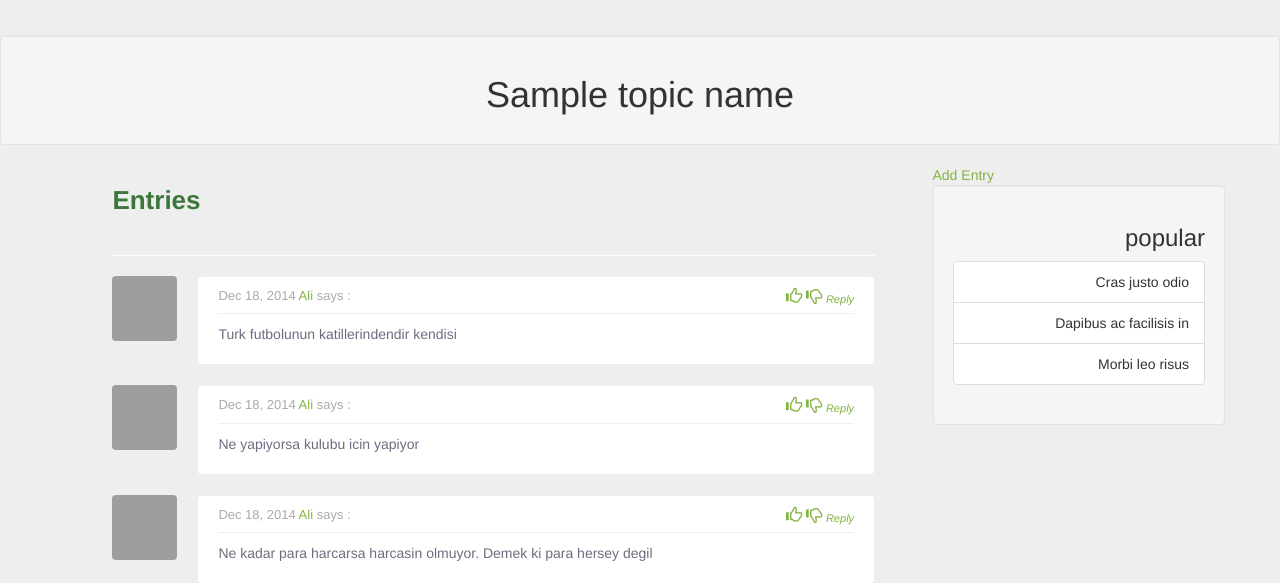
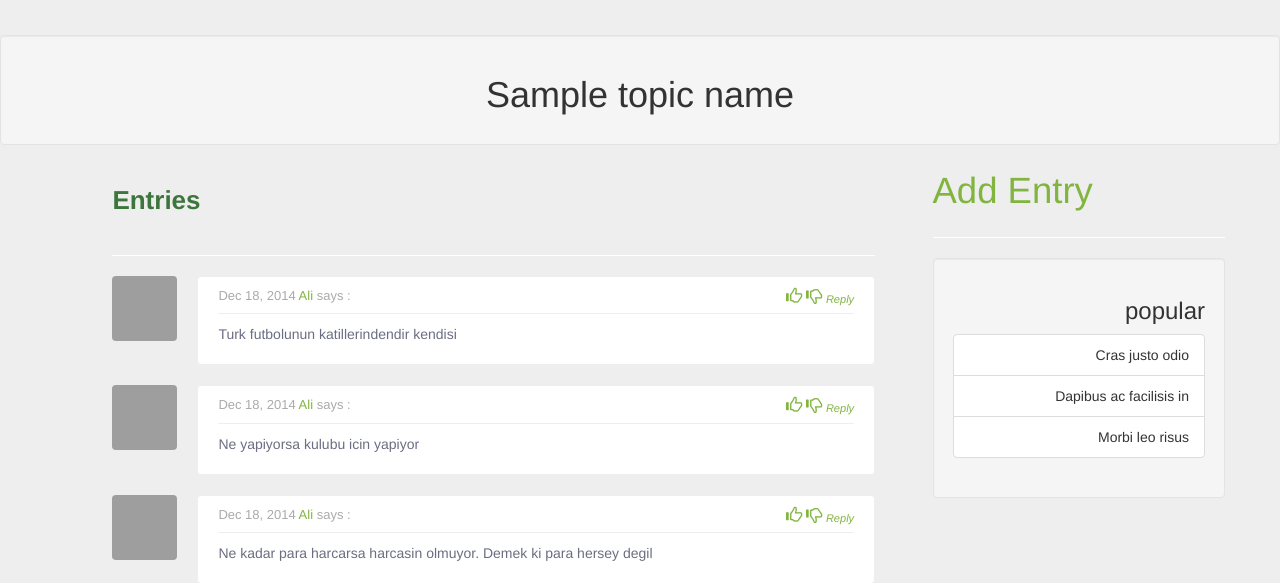
Before and after one commit to bounswe/bounswe2016group10, a Django app: template TagLifeBackend/TagLifeFrontend/templates/topic.html in a window 1280 px wide. Shown: the part 59-642 px from the top of the page. Run offline with Django 3.2, Linux system fonts and the light colour scheme; data comes from the database, SQL or seed files in the repository; the template is opened without the code that fills it: values that come from a table or form of the project are taken from there, most other values are stand-ins (such as "Sample title", 1, 10 or a date in 2020); some libraries are stand-ins or nearby versions; grey boxes are pictures that could not be loaded.

Commit message:
change the size of adding entry button

```diff
--- a/TagLifeBackend/TagLifeFrontend/templates/topic.html
+++ b/TagLifeBackend/TagLifeFrontend/templates/topic.html
@@ -78,7 +78,8 @@
                     {% else %}
                         <strong>There is no entry for {{ topic_name }}.</strong>
                     {% endif %}
-                    <a href="/topic/{{topic_name_url}}/create_entry ">Add Entry</a>
+                        <a href="/topic/{{topic_name_url}}/create_entry " style="font-size: 4.567vh; text-decoration: none">Add Entry </a>
+                        <hr/>
                 {% endif %}
                 <div class="col-md-3 text-right well pull-right" >
 
```
